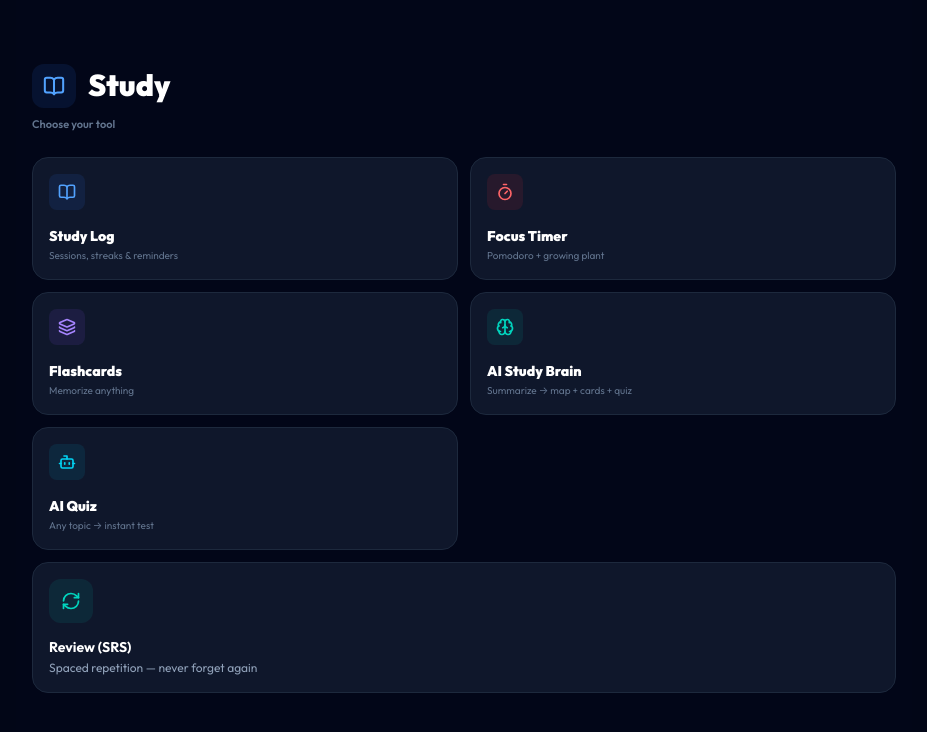
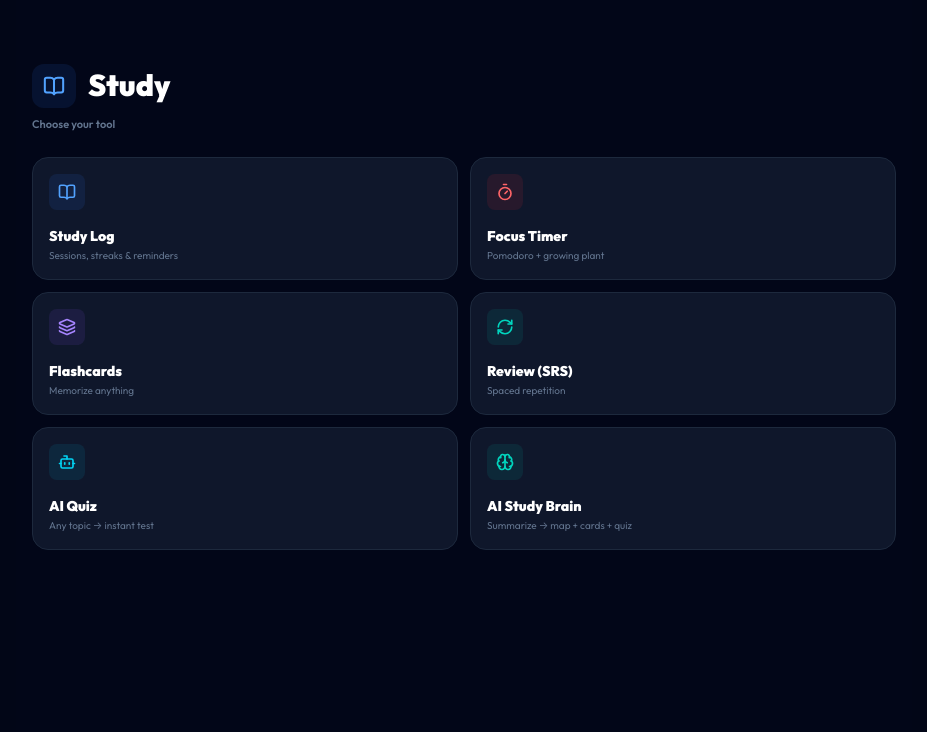
Before and after one commit to prashant14391443-ship-it/daily-goal, a Next.js app: page /study-tracker in a window 1280 px wide. Shown: the top 732 px of the page, without its empty margins (176-1103 px from the left). Built offline with nearby package versions, Linux system fonts and the light colour scheme; no server answers.

Commit message:
study hub: review square + reorder rows

```diff
--- a/app/study-tracker/page.tsx
+++ b/app/study-tracker/page.tsx
@@ -17,7 +17,7 @@ export default function StudyHub() {
       </div>
 
       <div className="grid grid-cols-2 gap-3">
-        {/* 📖 Study Log */}
+        {/* Row 1 */}
         <Link href="/studylog" className="press bg-slate-900 border border-slate-800 rounded-2xl p-4 hover:border-slate-700 transition-colors">
           <span className="w-9 h-9 rounded-lg bg-blue-500/10 text-blue-400 flex items-center justify-center mb-4">
             <BookOpen size={18} strokeWidth={2.2} />
@@ -26,7 +26,6 @@ export default function StudyHub() {
           <p className="text-[10px] text-slate-500 mt-0.5">Sessions, streaks & reminders</p>
         </Link>
 
-        {/* ⏱️ Focus Timer */}
         <Link href="/focus" className="press bg-slate-900 border border-slate-800 rounded-2xl p-4 hover:border-slate-700 transition-colors">
           <span className="w-9 h-9 rounded-lg bg-red-500/10 text-red-400 flex items-center justify-center mb-4">
             <Timer size={18} strokeWidth={2.2} />
@@ -35,7 +34,7 @@ export default function StudyHub() {
           <p className="text-[10px] text-slate-500 mt-0.5">Pomodoro + growing plant</p>
         </Link>
 
-        {/* 🃏 Flashcards */}
+        {/* Row 2 */}
         <Link href="/flashcards" className="press bg-slate-900 border border-slate-800 rounded-2xl p-4 hover:border-slate-700 transition-colors">
           <span className="w-9 h-9 rounded-lg bg-violet-500/10 text-violet-400 flex items-center justify-center mb-4">
             <Layers size={18} strokeWidth={2.2} />
@@ -44,16 +43,15 @@ export default function StudyHub() {
           <p className="text-[10px] text-slate-500 mt-0.5">Memorize anything</p>
         </Link>
 
-        {/* 🧠 AI Study Brain (merged Summarize) */}
-        <Link href="/summarize" className="press bg-slate-900 border border-slate-800 rounded-2xl p-4 hover:border-slate-700 transition-colors">
+        <Link href="/review" className="press bg-slate-900 border border-slate-800 rounded-2xl p-4 hover:border-slate-700 transition-colors">
           <span className="w-9 h-9 rounded-lg bg-teal-500/10 text-teal-400 flex items-center justify-center mb-4">
-            <Brain size={18} strokeWidth={2.2} />
+            <RefreshCw size={18} strokeWidth={2.2} />
           </span>
-          <p className="font-black text-sm text-white">AI Study Brain</p>
-          <p className="text-[10px] text-slate-500 mt-0.5">Summarize → map + cards + quiz</p>
+          <p className="font-black text-sm text-white">Review (SRS)</p>
+          <p className="text-[10px] text-slate-500 mt-0.5">Spaced repetition</p>
         </Link>
 
-        {/* 🤖 AI Quiz */}
+        {/* Row 3 */}
         <Link href="/quiz" className="press bg-slate-900 border border-slate-800 rounded-2xl p-4 hover:border-slate-700 transition-colors">
           <span className="w-9 h-9 rounded-lg bg-cyan-500/10 text-cyan-400 flex items-center justify-center mb-4">
             <Bot size={18} strokeWidth={2.2} />
@@ -62,13 +60,12 @@ export default function StudyHub() {
           <p className="text-[10px] text-slate-500 mt-0.5">Any topic → instant test</p>
         </Link>
 
-        {/* 🔄 Review (SRS) — wide */}
-        <Link href="/review" className="press bg-slate-900 border border-slate-800 rounded-2xl p-4 hover:border-slate-700 transition-colors col-span-2">
-          <div className="w-11 h-11 rounded-xl bg-teal-500/10 text-teal-400 flex items-center justify-center mb-4">
-            <RefreshCw size={20} />
-          </div>
-          <p className="font-bold text-white text-sm leading-tight">Review (SRS)</p>
-          <p className="text-xs text-slate-400 mt-1">Spaced repetition — never forget again</p>
+        <Link href="/summarize" className="press bg-slate-900 border border-slate-800 rounded-2xl p-4 hover:border-slate-700 transition-colors">
+          <span className="w-9 h-9 rounded-lg bg-teal-500/10 text-teal-400 flex items-center justify-center mb-4">
+            <Brain size={18} strokeWidth={2.2} />
+          </span>
+          <p className="font-black text-sm text-white">AI Study Brain</p>
+          <p className="text-[10px] text-slate-500 mt-0.5">Summarize → map + cards + quiz</p>
         </Link>
       </div>
     </main>
```
